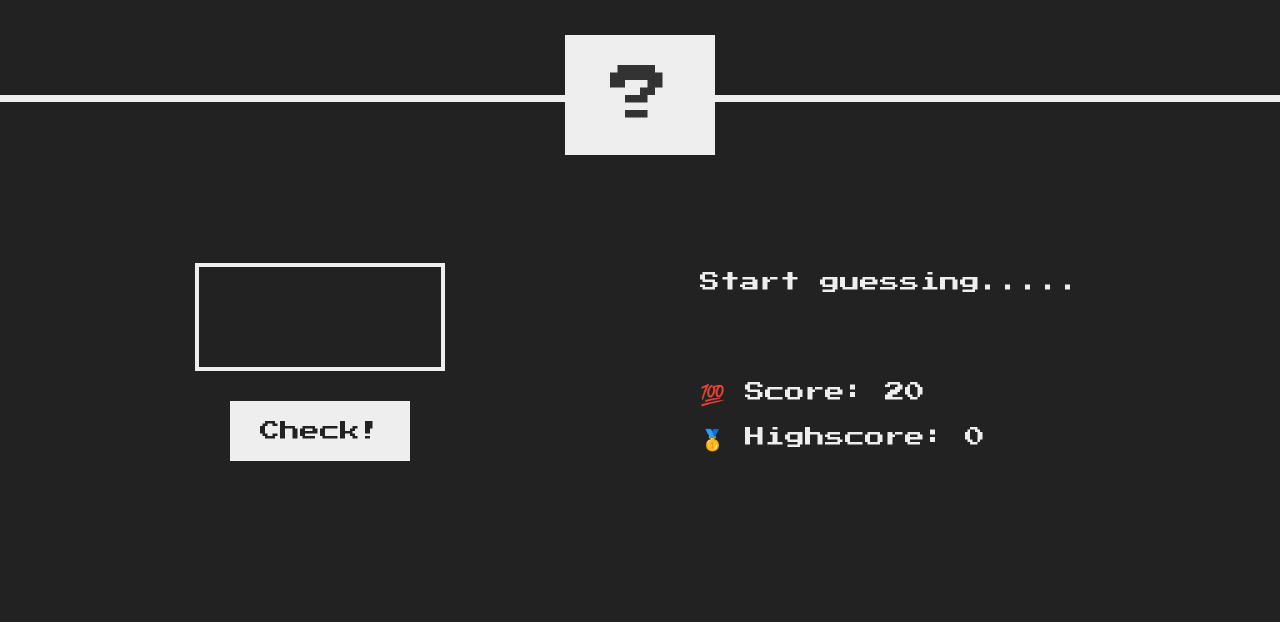
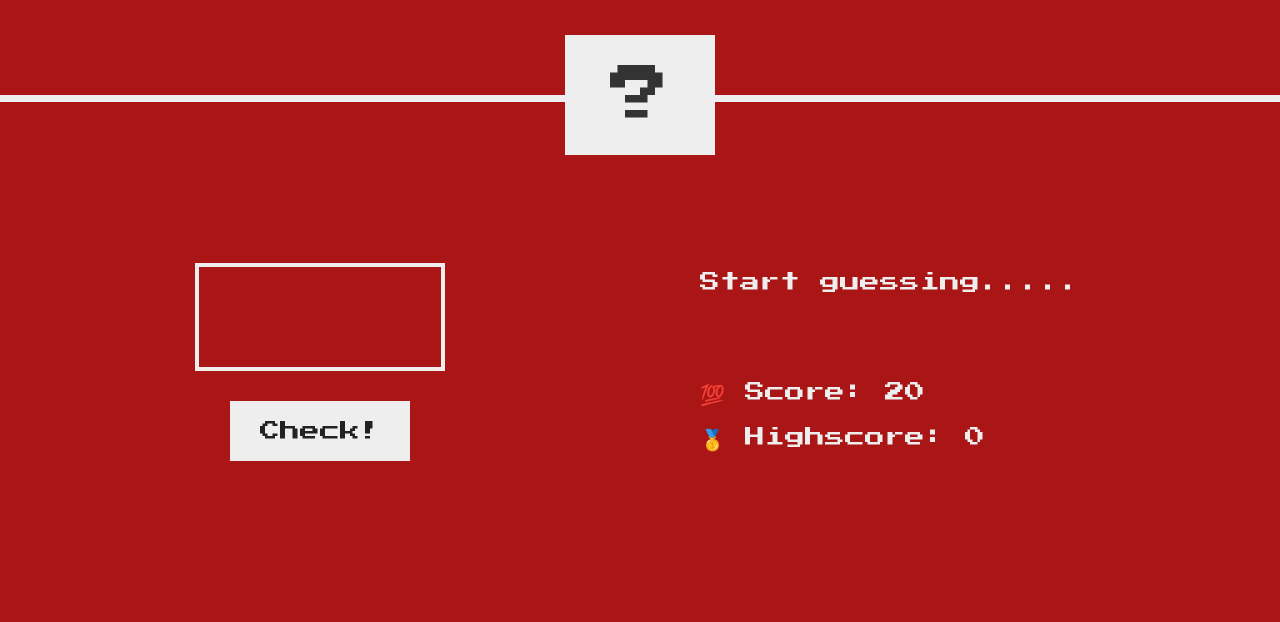
Before and after one commit to fatoumbadjie/guess-my-number, a plain HTML site: page index.html in a window 1280 px wide. Shown: the part 178-800 px from the top of the page. Drawn offline with Linux system fonts and the light colour scheme.

Commit message:
changed the background color

```diff
--- a/style.css
+++ b/style.css
@@ -14,7 +14,7 @@ html {
 body {
   font-family: 'Press Start 2P', sans-serif;
   color: #eee;
-  background-color: #222;
+  background-color: rgb(170, 22, 22);
   /* background-color: #60b347; */
 }
 
```
